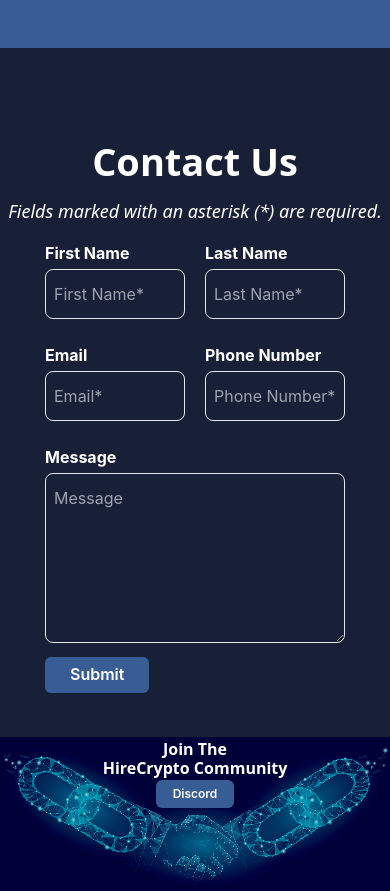
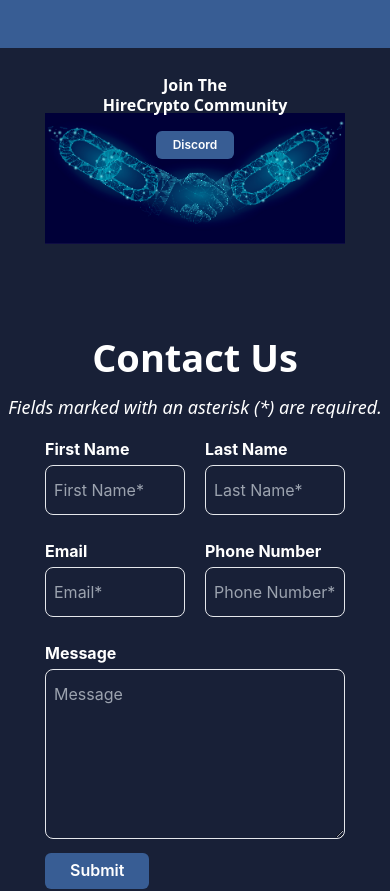
Before and after one commit to AdonisGithub/HireCrypto, a React (Create React App) app: page / in a window 390 px wide. Shown: the part 5480-6371 px from the top of the page. Built offline with nearby package versions, Linux system fonts and the light colour scheme.

Commit message:
complete

```diff
--- a/src/components/header/header.js
+++ b/src/components/header/header.js
@@ -31,15 +31,15 @@ const Header = () => {
               >
                 Meet the Team
               </Link>
+              <Link activeClass="active" to="Discord" spy={true} smooth={true} offset={-50} duration={500} delay={300}
+                className="flex shrink-0 items-center pr-4 py-2 font-semibold text-white active:text-red-600 hover:text-green-600 mx-1 cursor-pointer"
+              >
+                Discord
+              </Link>
               <Link activeClass="active" to="ContactUs" spy={true} smooth={true} offset={0} duration={500} delay={300}
                 className="flex shrink-0 items-center pr-4 py-2 font-semibold text-white active:text-red-600 hover:text-green-600 mx-1 cursor-pointer"
               >
                 ContactUs
-              </Link>
-              <Link activeClass="active" to="Discord" spy={true} smooth={true} offset={-50} duration={500} delay={300}
-                className="flex shrink-0 items-center pr-4 py-2 font-semibold text-white active:text-red-600 hover:text-green-600 mx-1 cursor-pointer"
-              >
-                Discord
               </Link>
             </div>
             <div className="hidden sm:flex items-center mx-1">
--- a/src/page/Discord.js
+++ b/src/page/Discord.js
@@ -4,17 +4,17 @@ import Joincommunityimg from "../assets/images/Joincommunity.png";
 const Discord = () => {
   return (
     <div>
-      <div className="w-full flex justify-center" id="Discord">
-        <div className="relative min-w-full min-h-full">
+      <div className="w-full relative flex bg-[#182037] pt-[65px] lg:pt-[85px] justify-center" id="Discord">
+        <div className=" min-w-full min-h-full ">
           <img
             src={Joincommunityimg}
             alt=""
-            className="min-w-full min-h-full"
+            className="min-w-full min-h-full px-[45px] md:px-[96px]"
           ></img>
-          <div className="w-full absolute top-0 sm:top-10 text-center font-bold font-sans text-white text-[16px] sm:text-[32px] 2xl:text-[3vw] mb-1">
+          <div className="w-full absolute top-[25px] sm:top-[25px] md:top-[45px] text-center font-bold font-sans text-white text-[16px] sm:text-[32px] 2xl:text-[3vw] mb-1">
             Join The
           </div>
-          <div className="w-full absolute top-[19px] sm:top-[31px] md:top-[76px] 2xl:top-[10vh] text-center font-bold font-sans text-white text-[16px] sm:text-[32px] 2xl:text-[3vw] mb-1">
+          <div className="w-full absolute top-[45px] sm:top-[55px] md:top-[96px] 2xl:top-[10vh] text-center font-bold font-sans text-white text-[16px] sm:text-[32px] 2xl:text-[3vw] mb-1">
             HireCrypto Community
           </div>
           <div className="flex   justify-center">
@@ -24,7 +24,7 @@ const Discord = () => {
               rel="noreferrer"
               className="flex justify-center"
             >
-              <button className="flex justify-center absolute top-[43px] sm:top-[110px] md:top-[135px] 2xl:top-[20vh] shrink-0 px-4 py-1 font-semibold border border-transparent hover:border-gray-200 text-[12px] sm:text-[19px] md:text-[25px] 2xl:text-[2vw] text-white active:text-red-600 bg-[#385d94] hover:bg-transparent rounded-md">
+              <button className="flex justify-center absolute top-[83px] sm:top-[110px] md:top-[155px] 2xl:top-[20vh] shrink-0 px-4 py-1 font-semibold border border-transparent hover:border-gray-200 text-[12px] sm:text-[19px] md:text-[25px] 2xl:text-[2vw] text-white active:text-red-600 bg-[#385d94] hover:bg-transparent rounded-md">
                 Discord
               </button>
             </a>
--- a/src/page/HomePage.js
+++ b/src/page/HomePage.js
@@ -25,8 +25,8 @@ const HomePage = () => {
       <Roadmap scroll={scroll}/>
       <AboutUs />
       <MeetTheTeam />
+      <Discord />
       <ContactUs />
-      <Discord />
       <Footer />
     </div>
   );
```
